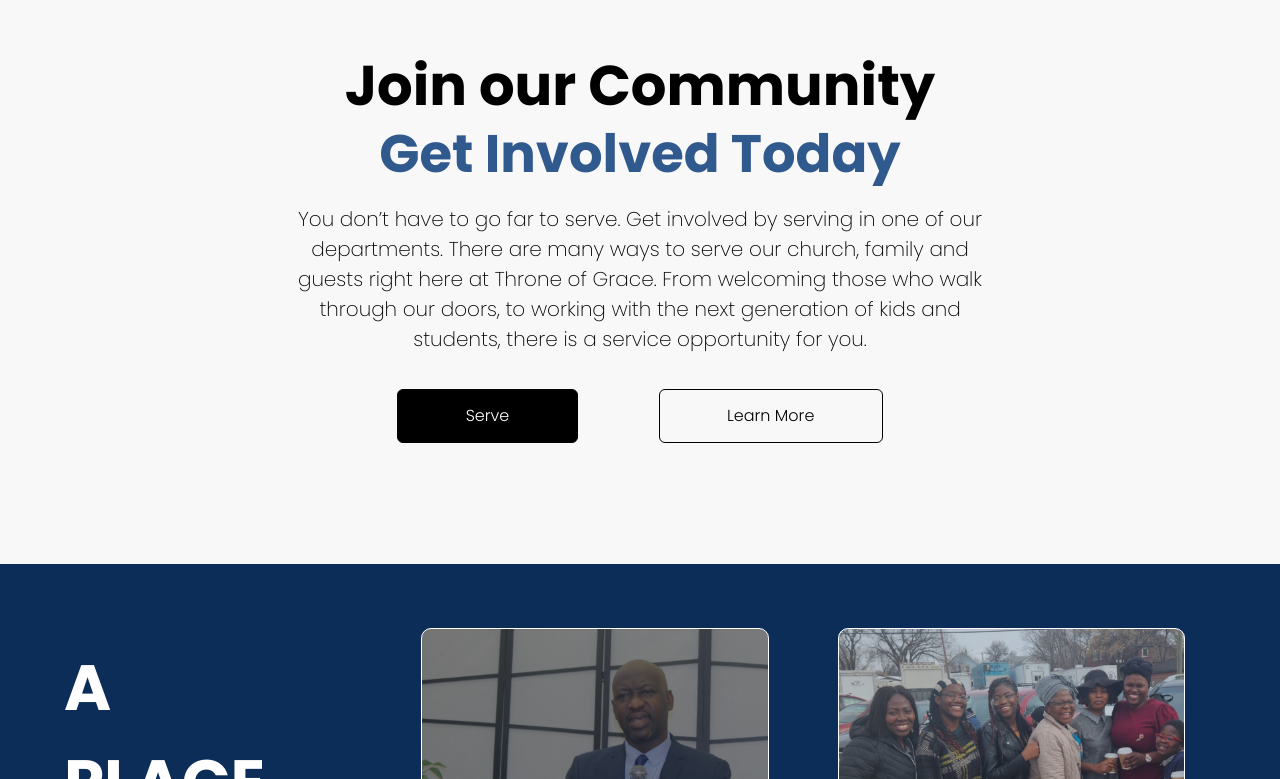
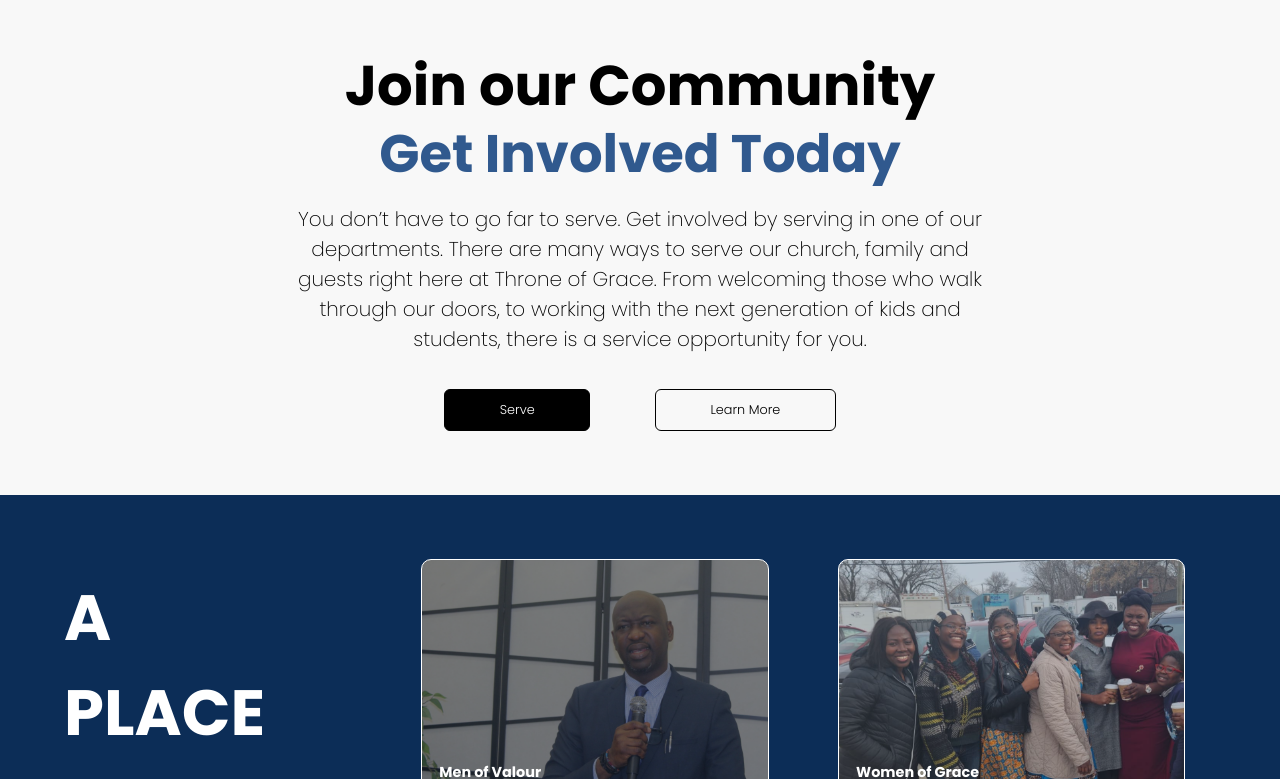
Before and after one commit to Rebekahas/RCCG-TOG-WEBSITE, a plain HTML site: page index.html in a window 1280 px wide. Shown: the part 2839-3618 px from the top of the page. Drawn offline with Linux system fonts and the light colour scheme.

Commit message:
Add files via upload

```diff
--- a/index.html
+++ b/index.html
@@ -155,7 +155,7 @@
         <p>You don’t have to go far to serve. Get involved by serving in one of our departments. There are many ways to
             serve our church, family and guests right here at Throne of Grace. From welcoming those who walk through our
             doors, to working with the next generation of kids and students, there is a service opportunity for you.</p>
-        <div>
+        <div id="buttons">
             <button>Serve</button>
             <button>Learn More</button>
         </div>
--- a/mainTwo.css
+++ b/mainTwo.css
@@ -471,8 +471,10 @@ main button:hover {
     display: flex;
     flex-direction: column;
     align-items: center;
+    justify-content: center;
     background-color: #F8F8F8;
-
+    margin: 0;
+    padding: 0;
     padding: 5% 5%;
 }
 
@@ -509,10 +511,15 @@ main button:hover {
 
 }
 
-#join button {
+#join #buttons {
+    margin: 0;
     display: flex;
     flex-direction: row;
-    flex-basis: auto;
+}
+
+#join #buttons button {
+
+    /* flex-basis: auto; */
 
     border: black solid 1px;
     background-color: black;
@@ -521,33 +528,34 @@ main button:hover {
     padding: 10% 50%;
     margin-right: 30%;
     margin-left: 0;
+    margin-bottom: 0;
 
     text-wrap: nowrap;
     font-family: "Poppins";
     font-weight: 300;
-    font-size: 1em;
+    font-size: 1vw;
 
 }
 
-#join button:hover {
+#join #buttons button:hover {
     background-color: #0C2D57;
 }
 
-#join button+button {
+#join #buttons button+button {
 
 
     margin-right: 0;
     margin-left: 30%;
-    /* padding: 10% 60%; */
     background-color: #F8F8F8;
     color: black;
 }
 
-#join button+button:hover {
+#join #buttons button+button:hover {
     background-color: #efefef;
 }
 
 #membership {
+    margin-top: 0;
     background-color: #0C2D57;
     display: flex;
     padding: 5%;
```
